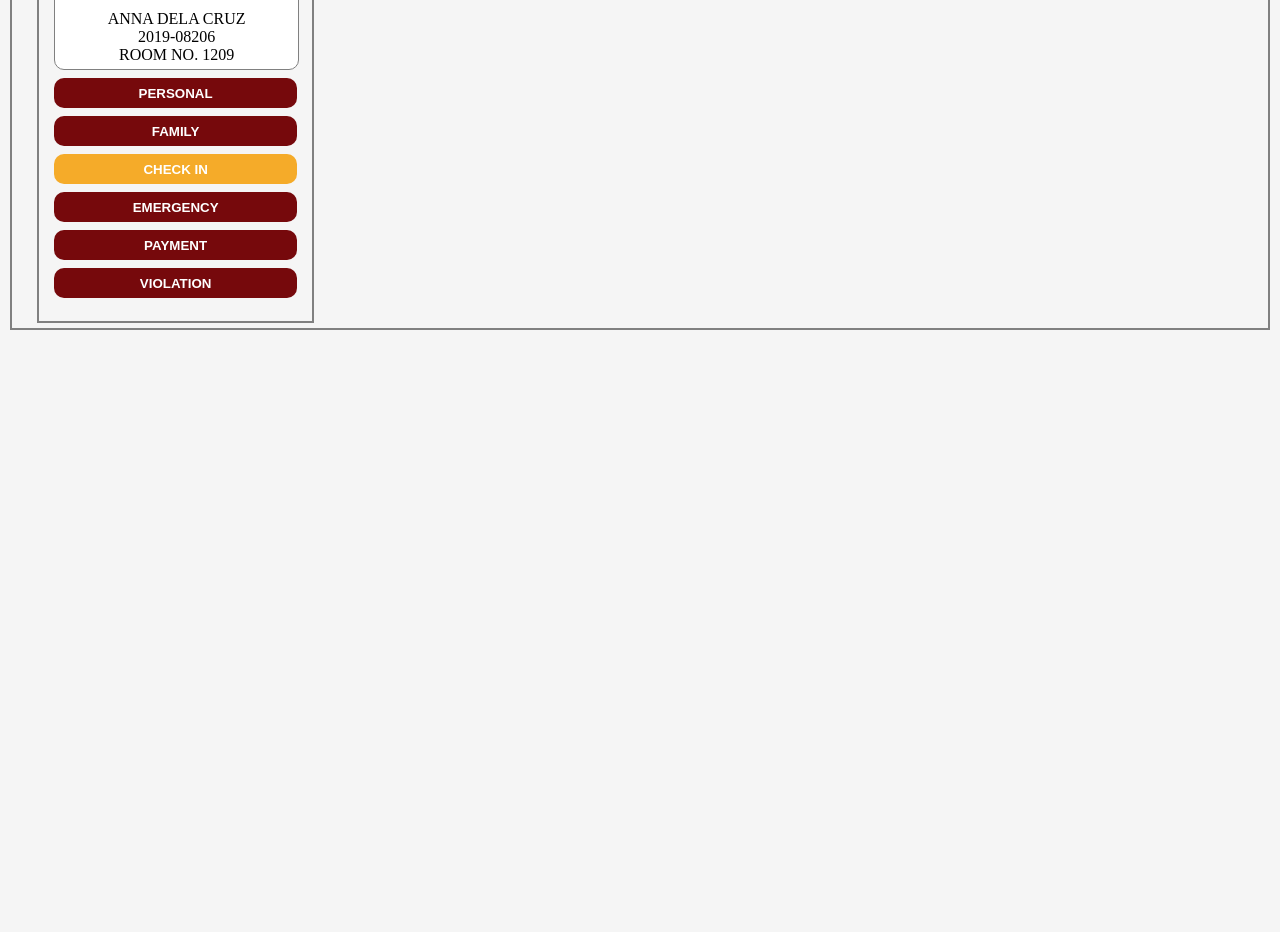
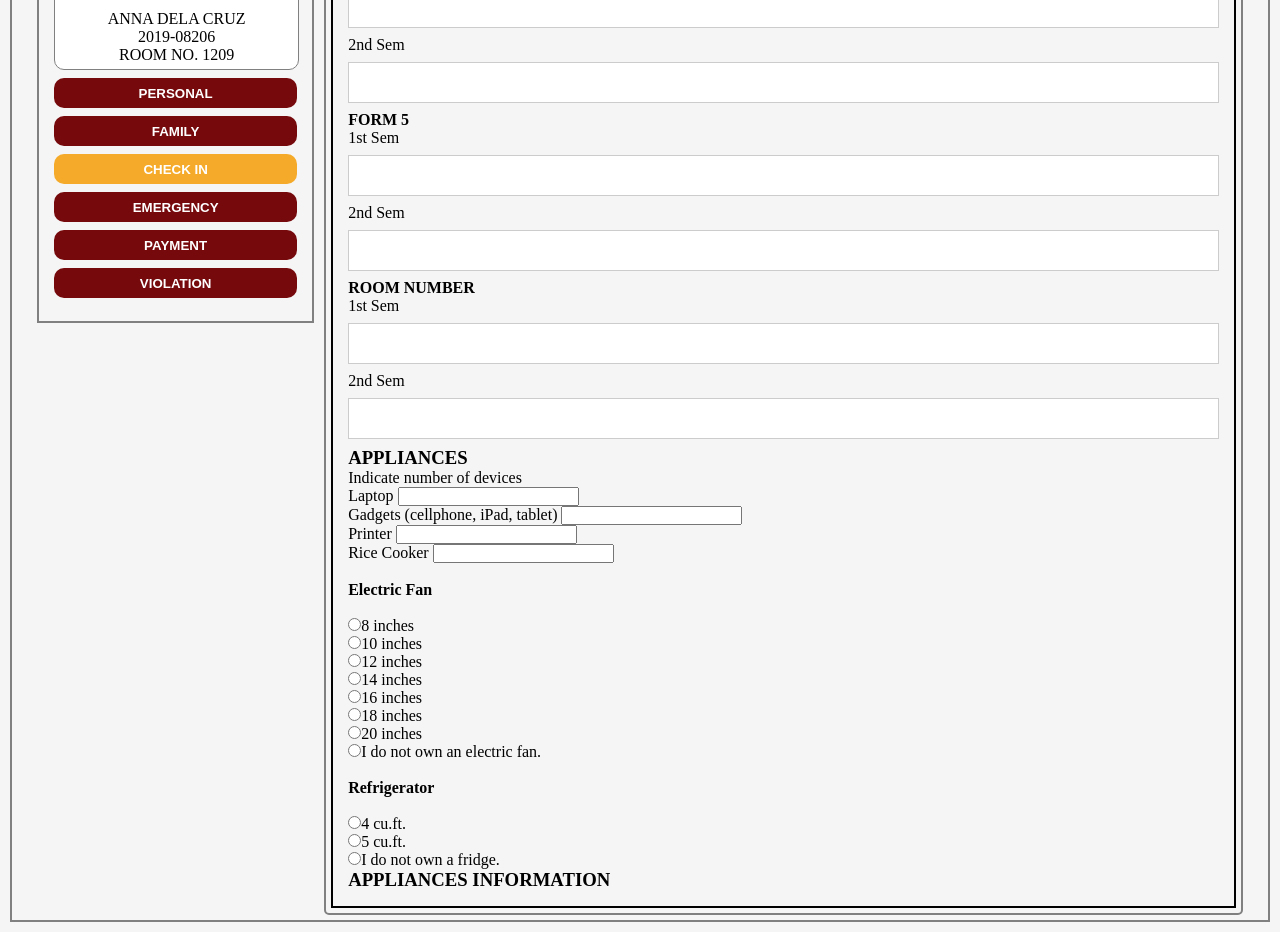
Before and after one commit to mdechano/uplb-dmis, a React (Create React App) app in the folder frontend/: page /student-info-sheet-check-in in a window 1280 px wide. Shown: the part 400-1332 px from the top of the page. Before the commit the page ends 800 px from the top, so only its background shows below. Built offline with nearby package versions, Linux system fonts and the light colour scheme.

Commit message:
more html

```diff
--- a/frontend/src/components/css/StudentInfoSheetCheckIn.css
+++ b/frontend/src/components/css/StudentInfoSheetCheckIn.css
@@ -125,3 +125,7 @@ a {
     margin: auto;
     padding: 15px;
 }
+
+.first-sem-checkin {
+    background-color: #0A4424;
+}
--- a/frontend/src/components/pages/StudentInfoSheetCheckIn.js
+++ b/frontend/src/components/pages/StudentInfoSheetCheckIn.js
@@ -37,7 +37,119 @@ function StudentInfoSheetCheckIn () {
                     </div>
                     <div className='right-div'>
                         <form className='form-div'>
-                           checkin
+                           <div className='check-in-upper-form'>
+                                <h4>DATE CHECK IN</h4>
+                                <label for='first-sem-checkin'>1st Sem</label>
+                                <input type="text" id="first-sem-checkin" name="first-sem-checkin"></input>
+                                <label for='second-sem-checkin'>2nd Sem</label>
+                                <input type="text" id="second-sem-checkin" name="second-sem-checkin"></input>
+                                <h4>DATE CHECK OUT</h4>
+                                <label for='first-sem-checkout'>1st Sem</label>
+                                <input type="text" id="first-sem-checkout" name="first-sem-checkout"></input>
+                                <label for='second-sem-checkout'>2nd Sem</label>
+                                <input type="text" id="second-sem-checkout" name="second-sem-checkout"></input>
+                                <h4>FORM 5</h4>
+                                <label for='first-sem-form5'>1st Sem</label>
+                                <input type="text" id="first-sem-form5" name="first-sem-form5"></input>
+                                <label for='second-sem-form5'>2nd Sem</label>
+                                <input type="text" id="second-sem-form5" name="second-sem-form5"></input>
+                                <h4>ROOM NUMBER</h4>
+                                <label for='room-number'>1st Sem</label>
+                                <input type="text" id="room-number" name="room-number"></input>
+                                <label for='room-number'>2nd Sem</label>
+                                <input type="text" id="room-number" name="room-number"></input>
+                           </div>
+                           <div className='check-in-middle-form'>
+                                <h3>APPLIANCES</h3>
+                                Indicate number of devices<br></br>
+                                <label for='laptop'>Laptop </label>
+                                <input type='number' id='laptop' name='laptop'></input><br></br>
+                                <label for='gadgets'>Gadgets (cellphone, iPad, tablet) </label>
+                                <input type='number' id='gadgets' name='gadgets'></input><br></br>
+                                <label for='printer'>Printer </label>
+                                <input type='number' id='printer' name='printer'></input><br></br>
+                                <label for='rice-cooker'>Rice Cooker </label>
+                                <input type='number' id='rice-cooker' name='rice-cooker'></input><br></br>
+
+                                <br></br>
+
+                                <h4>Electric Fan</h4>
+                                <br></br>
+                                <label class="container">
+                                <input type="radio" name="radio" />
+                                <span class="checkmark"></span>
+                                8 inches <br></br>
+                                </label>
+
+                                <label class="container">
+                                <input type="radio" name="radio" />
+                                <span class="checkmark"></span>
+                                10 inches <br></br>
+                                </label>
+
+                                <label class="container">
+                                <input type="radio" name="radio" />
+                                <span class="checkmark"></span>
+                                12 inches <br></br>
+                                </label>
+
+                                <label class="container">
+                                <input type="radio" name="radio" />
+                                <span class="checkmark"></span>
+                                14 inches <br></br>
+                                </label>
+
+                                <label class="container">
+                                <input type="radio" name="radio" />
+                                <span class="checkmark"></span>
+                                16 inches <br></br>
+                                </label>
+
+                                <label class="container">
+                                <input type="radio" name="radio" />
+                                <span class="checkmark"></span>
+                                18 inches <br></br>
+                                </label>
+
+                                <label class="container">
+                                <input type="radio" name="radio" />
+                                <span class="checkmark"></span>
+                                20 inches <br></br>
+                                </label>
+
+                                <label class="container">
+                                <input type="radio" name="radio" />
+                                <span class="checkmark"></span>
+                                I do not own an electric fan. <br></br>
+                                </label>
+
+                                <br></br>
+
+                                <h4>Refrigerator</h4>
+                                <br></br>
+                                <label class="container">
+                                <input type="radio" name="radio" />
+                                <span class="checkmark"></span>
+                                4 cu.ft. <br></br>
+                                </label>
+
+                                <label class="container">
+                                <input type="radio" name="radio" />
+                                <span class="checkmark"></span>
+                                5 cu.ft. <br></br>
+                                </label>
+
+                                <label class="container">
+                                <input type="radio" name="radio" />
+                                <span class="checkmark"></span>
+                                I do not own a fridge. <br></br>
+                                </label>
+
+                           </div>
+                           <div className='check-in-lower-form'>
+                                <h3>APPLIANCES INFORMATION</h3>
+
+                           </div>
                         </form>
 
                     </div>
--- a/frontend/src/components/pages/StudentInfoSheetFamily.js
+++ b/frontend/src/components/pages/StudentInfoSheetFamily.js
@@ -40,7 +40,7 @@ function StudentInfoSheetFamily () {
                             <h3>Parents' Status</h3>
                             <br></br>
                             <label class="container">
-                            <input type="radio" checked="checked" name="radio" />
+                            <input type="radio" name="radio" />
                             <span class="checkmark"></span>
                             Still Married <br></br>
                             </label>
```
